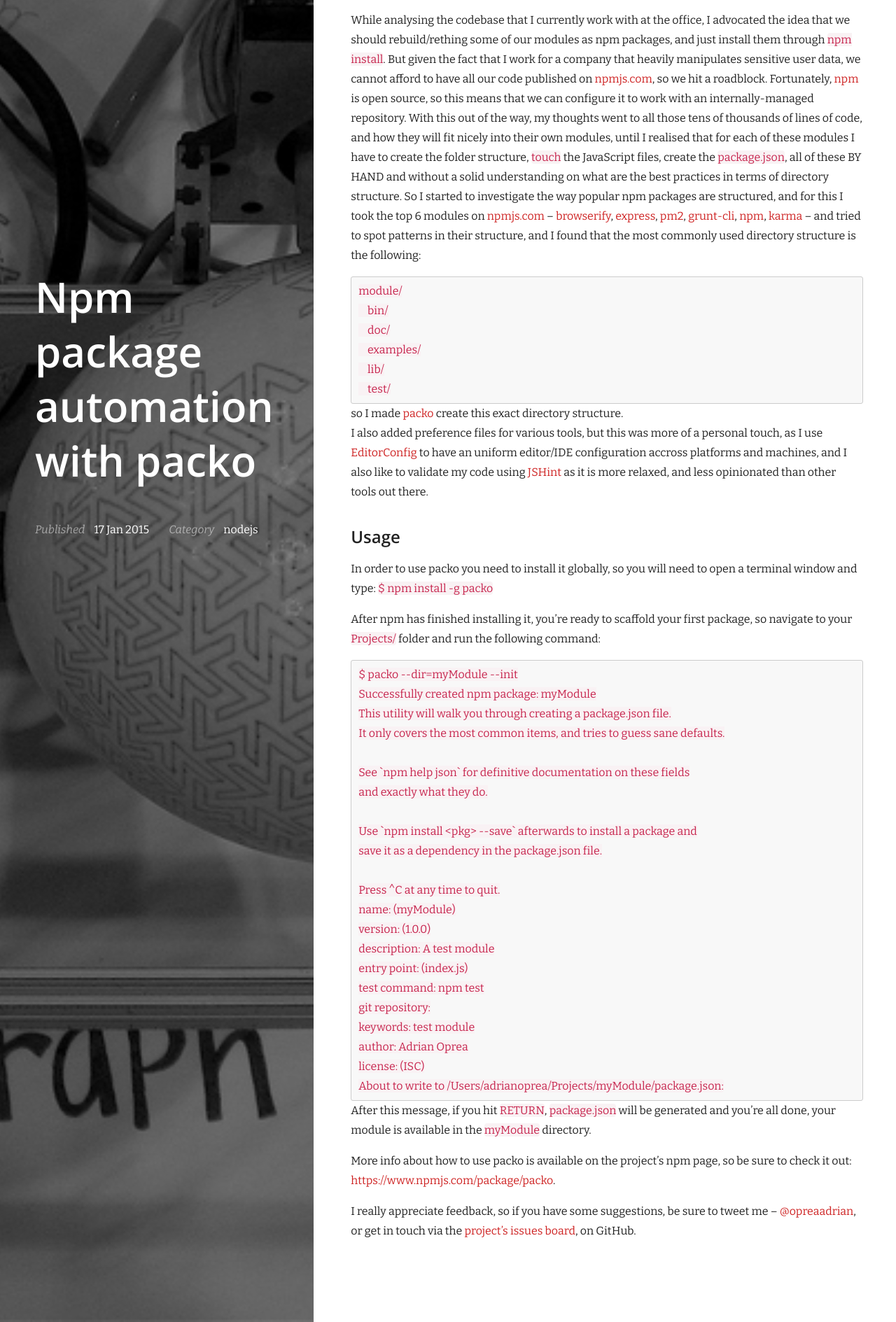
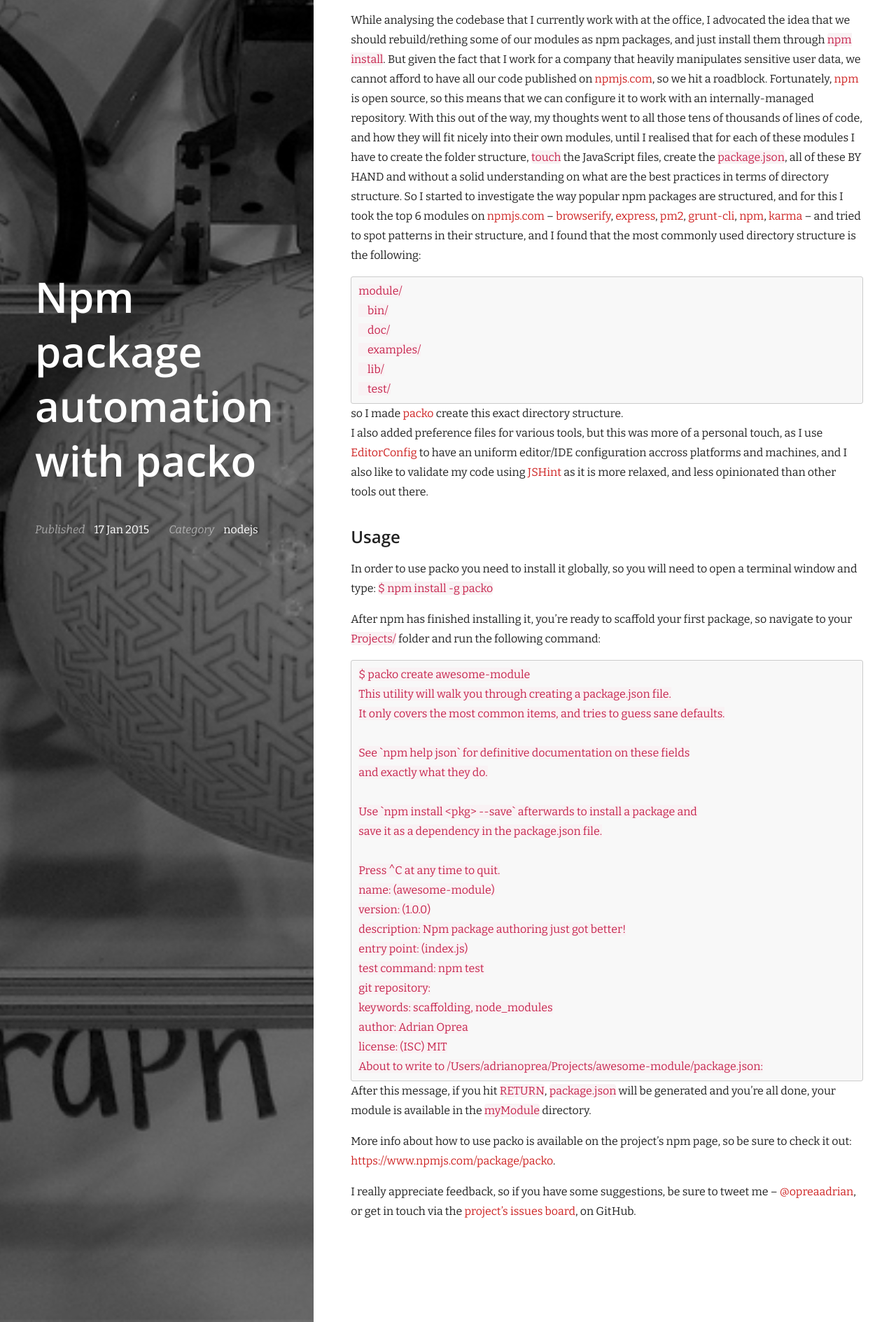
Before and after one commit to opreaadrian/opreaadrian.github.io, a Jekyll site: the page built from _posts/2015-01-17-npm-package-automation-with-packo.md, in a window 1280 px wide. Shown: the part 723-2612 px from the top of the page at 70% size. Built offline with Jekyll 4.4.1, drawn with Linux system fonts in a browser that asks for light colours; nearby versions of some CDN libraries; Markdown is read by kramdown in place of the engine named in the settings; comment, search, counter and statistics services are not loaded.

Commit message:
Update article about packo to reflect the current updates in the tool

```diff
--- a/_posts/2015-01-17-npm-package-automation-with-packo.md
+++ b/_posts/2015-01-17-npm-package-automation-with-packo.md
@@ -41,8 +42,7 @@ In order to use packo you need to install it globally, so you will need to open
 
 After npm has finished installing it, you're ready to scaffold your first package, so navigate to your `Projects/` folder and run the following command:
 
-    $ packo --dir=myModule --init
-    Successfully created npm package: myModule
+    $ packo create awesome-module
     This utility will walk you through creating a package.json file.
     It only covers the most common items, and tries to guess sane defaults.
 
@@ -53,16 +53,16 @@ After npm has finished installing it, you're ready to scaffold your first packag
     save it as a dependency in the package.json file.
 
     Press ^C at any time to quit.
-    name: (myModule)
+    name: (awesome-module)
     version: (1.0.0)
-    description: A test module
+    description: Npm package authoring just got better!
     entry point: (index.js)
     test command: npm test
     git repository:
-    keywords: test module
+    keywords: scaffolding, node_modules
     author: Adrian Oprea
-    license: (ISC)
-    About to write to /Users/adrianoprea/Projects/myModule/package.json:
+    license: (ISC) MIT
+    About to write to /Users/adrianoprea/Projects/awesome-module/package.json:
 
 After this message, if you hit `RETURN`, `package.json` will be generated and you're all done, your module is available in the `myModule` directory.
 
```
Also changed, not shown: other parts of _posts/2015-01-17-npm-package-automation-with-packo.md (+2 -1 lines), 1 other file.
